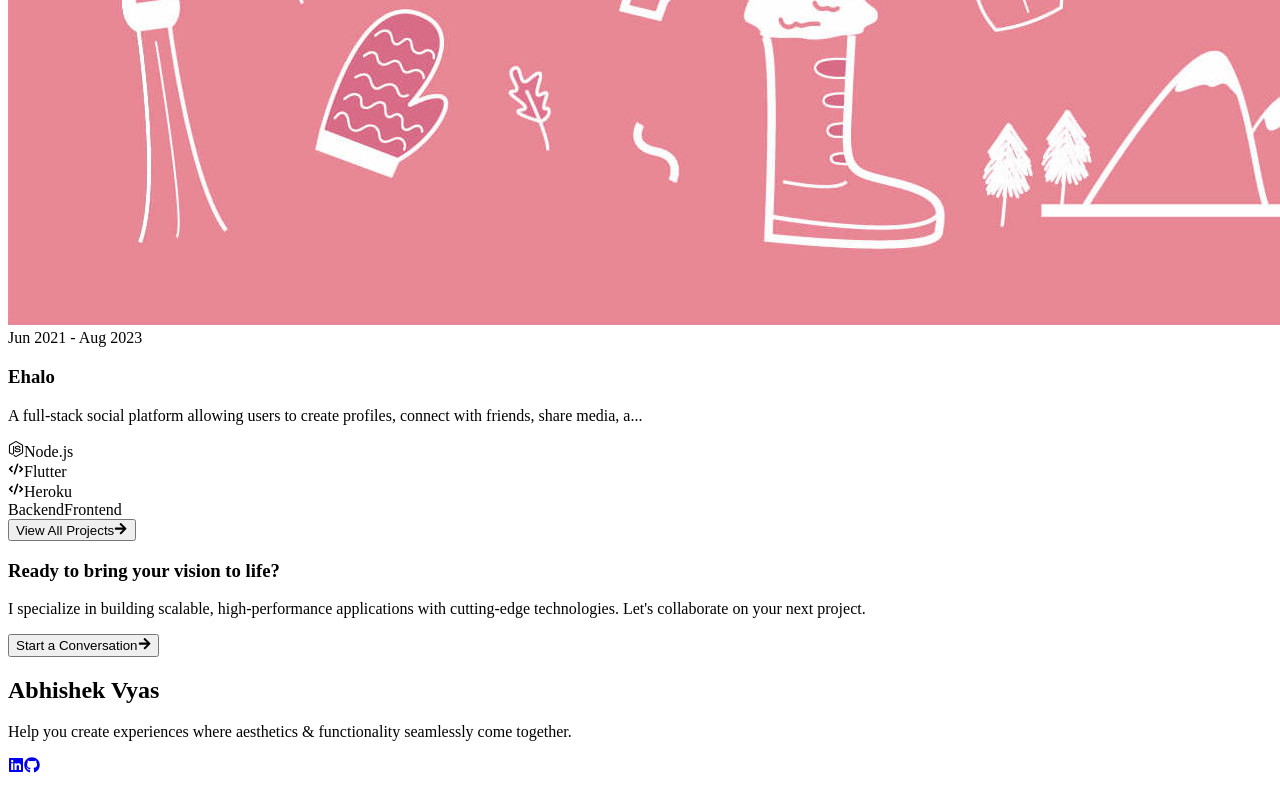
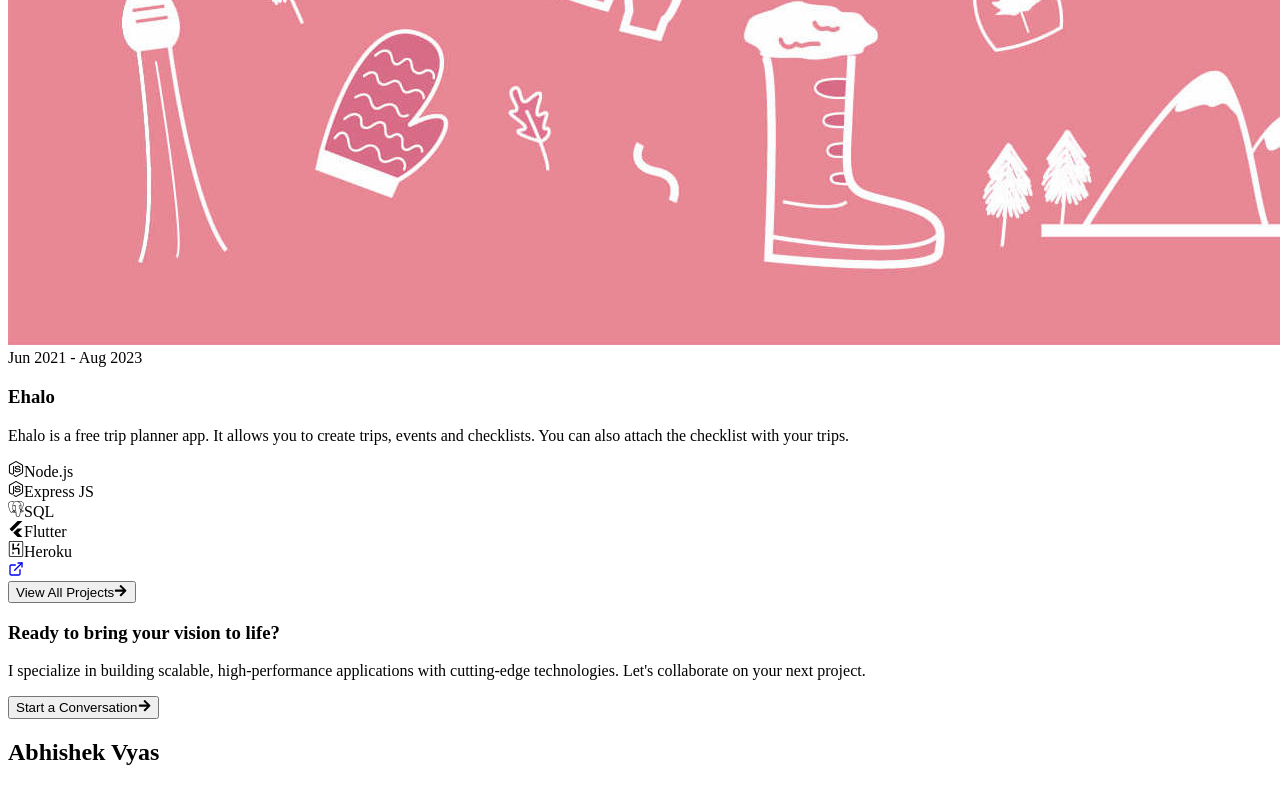
Before and after one commit to abhishek08vyas/portfolio, a Next.js app: page /Index in a window 1280 px wide. Shown: the part 5317-6102 px from the top of the page. Built offline with nearby package versions, Linux system fonts and the light colour scheme.

Commit message:
updated css for contact model

```diff
--- a/src/components/ContactModel.tsx
+++ b/src/components/ContactModel.tsx
@@ -30,14 +30,20 @@ export const ContactModal = ({ isOpen, onClose }: ContactModalProps) => {
     e.preventDefault();
     setIsSubmitting(true);
 
+
+    // Use environment variables for EmailJS configuration
+    let emailjsUserId = process.env?.NEXT_PUBLIC_EMAILJS_USER_ID ?? "_Ps4x85xXNJZdeJZwF";
+    let emailjsServiceId = process.env?.NEXT_PUBLIC_EMAILJS_SERVICE_ID ?? "_service_73hagje";
+    let emailjsTemplateId = process.env?.NEXT_PUBLIC_EMAILJS_TEMPLATE_ID ?? "_template_azkrh9n";
+
     // Initialize EmailJS with your user ID
-    emailjs.init("Ps4x85xXNJZdeJZwF");
+    emailjs.init(emailjsUserId);
 
     try {
       // Send email using EmailJS
       await emailjs.send(
-        "service_73hagje",
-        "template_azkrh9n",
+        emailjsServiceId,
+        emailjsTemplateId,
         {
           name: formData.name,
           email: formData.email,
@@ -95,7 +101,7 @@ export const ContactModal = ({ isOpen, onClose }: ContactModalProps) => {
                 </svg>
               </div>
               <h3 className="text-xl font-semibold text-green-600 mb-2">Message Sent!</h3>
-              <p className="text-gray-600">Thank you for reaching out. I'll respond to your message soon.</p>
+              <p className="text-[#797F8C]">Thank you for reaching out. I'll respond to your message soon.</p>
             </div>
           ) : (
             <form onSubmit={handleSubmit} className="space-y-4">
--- a/src/components/Projects.tsx
+++ b/src/components/Projects.tsx
@@ -20,7 +20,7 @@ import {
   SiNodedotjs,
   SiMongodb,
   SiReact,
-  SiFirebase,
+  SiFirebase, SiHeroku, SiFlutter
 } from "react-icons/si";
 import { GrReactjs } from "react-icons/gr";
 import { VscTools } from "react-icons/vsc";
@@ -52,9 +52,13 @@ const techStackIcons = {
   "AWS": <FaAws className="w-4 h-4 mr-1 text-[#FF9900]" />,
   "Azure": <HiCloud className="w-4 h-4 mr-1 text-[#0078D4]" />,
   "Node.js": <SiNodedotjs className="w-4 h-4 mr-1 text-[#339933]" />,
+  "Express JS": <SiNodedotjs className="w-4 h-4 mr-1 text-[#000000]" />,
+  "SQL": <SiPostgresql className="w-4 h-4 mr-1 text-[#336791]" />,
   "MongoDB": <SiMongodb className="w-4 h-4 mr-1 text-[#47A248]" />,
   "React": <SiReact className="w-4 h-4 mr-1 text-[#61DAFB]" />,
-  "Firebase": <SiFirebase className="w-4 h-4 mr-1 text-[#FFCA28]" />
+  "Firebase": <SiFirebase className="w-4 h-4 mr-1 text-[#FFCA28]" />,
+  "Flutter": <SiFlutter className="w-4 h-4 mr-1 text-[#02569B]" />,
+  "Heroku": <SiHeroku className="w-4 h-4 mr-1 text-[#430098]" />
 };
 
 // Category icons for tech stack
@@ -120,7 +124,7 @@ const projects: Project[] = [
       "Implemented secure video processing and privacy compliance"
     ],
     techStack: {
-      "ML/AI": ["TensorFlow", "MediaPipe", "NumPy", "scikit-learn"],
+      "ML/AI": ["TensorFlow", "MediaPipe", "NumPy", "scikit-learn", "PostgreSQL"],
       "Mobile": ["iOS", "Swift"],
       "Backend": ["Python", "Flask"],
       "Cloud": ["AWS Lambda", "S3"]
@@ -133,12 +137,11 @@ const projects: Project[] = [
   {
     title: "Ehalo",
     period: "Jun 2021 - Aug 2023",
-    description: "A full-stack social platform allowing users to create profiles, connect with friends, share media, and engage through real-time messaging.",
+    description: "Ehalo is a free trip planner app. It allows you to create trips, events and checklists. You can also attach the checklist with your trips.",
     responsibilities: [
-      "Built a scalable backend API with Node.js and Express",
-      "Implemented real-time chat functionality using Socket.io",
-      "Designed responsive UI components with React and styled-components",
-      "Configured Firebase for authentication and real-time database operations"
+      "Led the Backend Team and Developed Rest APIs using ExpressJS, MVC architecture and MySQL.",
+      "The features are available online and offline anywhere.",
+      "Share your trips with family and friends to collaborate and have fun.",
     ],
     techStack: {
       "Backend": ["Node.js", "Express JS", "SQL"],
@@ -330,11 +333,12 @@ export const Projects = () => {
 
               {/* Project Content */}
               <div className="p-4">
-                <p className="text-gray-600 mb-3 text-sm">{project.description.substring(0, 100)}...</p>
+                <p className="text-gray-600 mb-3 text-sm">{project.description}</p>
 
+                {/* Updated tech stack section to show all techs */}
                 <div className="flex flex-wrap gap-1.5 mb-3">
                   {Object.entries(project.techStack).flatMap(([category, techs]) =>
-                    techs.slice(0, 1).map((tech, idx) => (
+                    techs.map((tech, idx) => (
                       <div
                         key={`${category}-${idx}`}
                         className="px-2 py-0.5 bg-gray-50 rounded-md text-xs font-medium border border-gray-100 flex items-center">
@@ -342,16 +346,17 @@ export const Projects = () => {
                         {tech}
                       </div>
                     ))
-                  ).slice(0, 4)}
+                  ).slice(0, 5)}
                 </div>
 
                 <div className="flex justify-between items-center mt-2">
                   <div className="flex space-x-1">
-                    {Object.keys(project.techStack).slice(0, 2).map((category, idx) => (
-                      <span key={idx} className="text-xs text-gray-500 bg-gray-50 px-2 py-0.5 rounded">
-                        {category}
+                    {/* Smart display for remaining tech count with proper singular/plural */}
+                    {Object.values(project.techStack).flat().length > 6 && (
+                      <span className="text-xs text-gray-500 bg-gray-50 px-2 py-0.5 rounded">
+                        And {Object.values(project.techStack).flat().length - 5} More {Object.values(project.techStack).flat().length - 6 === 1 ? 'Technology' : 'Technologies'}
                       </span>
-                    ))}
+                    )}
                   </div>
 
                   <div className="flex space-x-2">
@@ -366,6 +371,17 @@ export const Projects = () => {
                         <FaGithub className="w-4.5 h-4.5" />
                       </a>
                     )}
+                    {project.links?.demo && (
+                      <a
+                        href={project.links.demo}
+                        target="_blank"
+                        rel="noopener noreferrer"
+                        className="w-8 h-8 rounded-full bg-gray-100 hover:bg-[#142240] hover:text-white flex items-center justify-center text-gray-700 transition-colors"
+                        aria-label="Live Demo"
+                      >
+                        <FiExternalLink className="w-4.5 h-4.5" />
+                      </a>
+                    )}
                   </div>
                 </div>
               </div>
@@ -375,6 +391,11 @@ export const Projects = () => {
 
         {/* View All Projects Button - Minimalist design */}
         <div className="flex justify-center mt-10">
+          <a
+            href={`${process.env.NEXT_PUBLIC_GITHUB_LINK}?tab=repositories`}
+            target="_blank"
+            rel="noopener noreferrer"
+          >
             <Button
               variant="outline"
               className="border-[#142240] text-[#142240] hover:bg-[#142240]/5 font-medium px-5 py-2 rounded-md transition-all text-sm"
@@ -382,6 +403,7 @@ export const Projects = () => {
               View All Projects
               <FaArrowRight className="w-3.5 h-3.5 ml-1.5" />
             </Button>
+          </a>
         </div>
 
         {/* Simplified Call to Action */}
```
Lines whose indentation alone changed are shown as unchanged.
